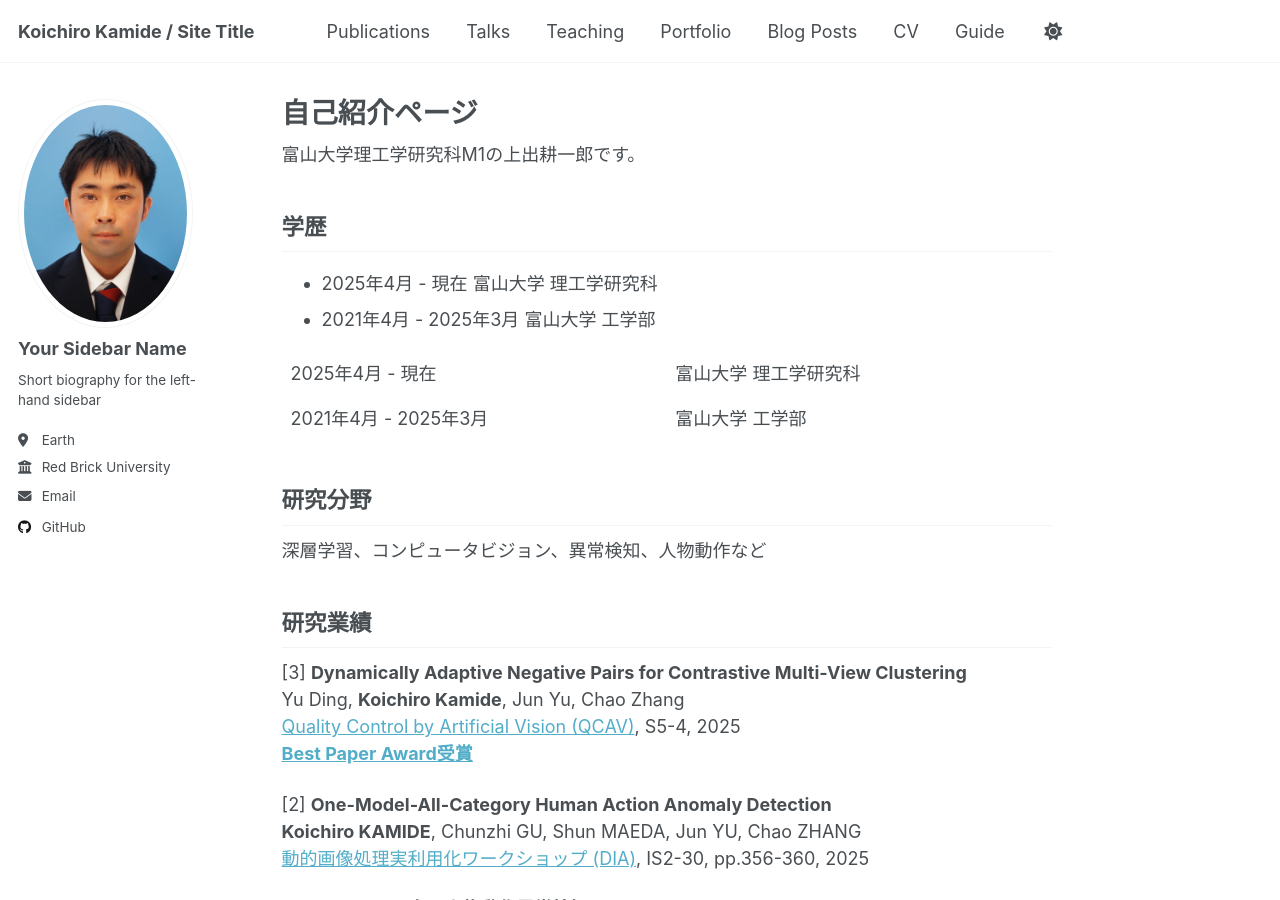
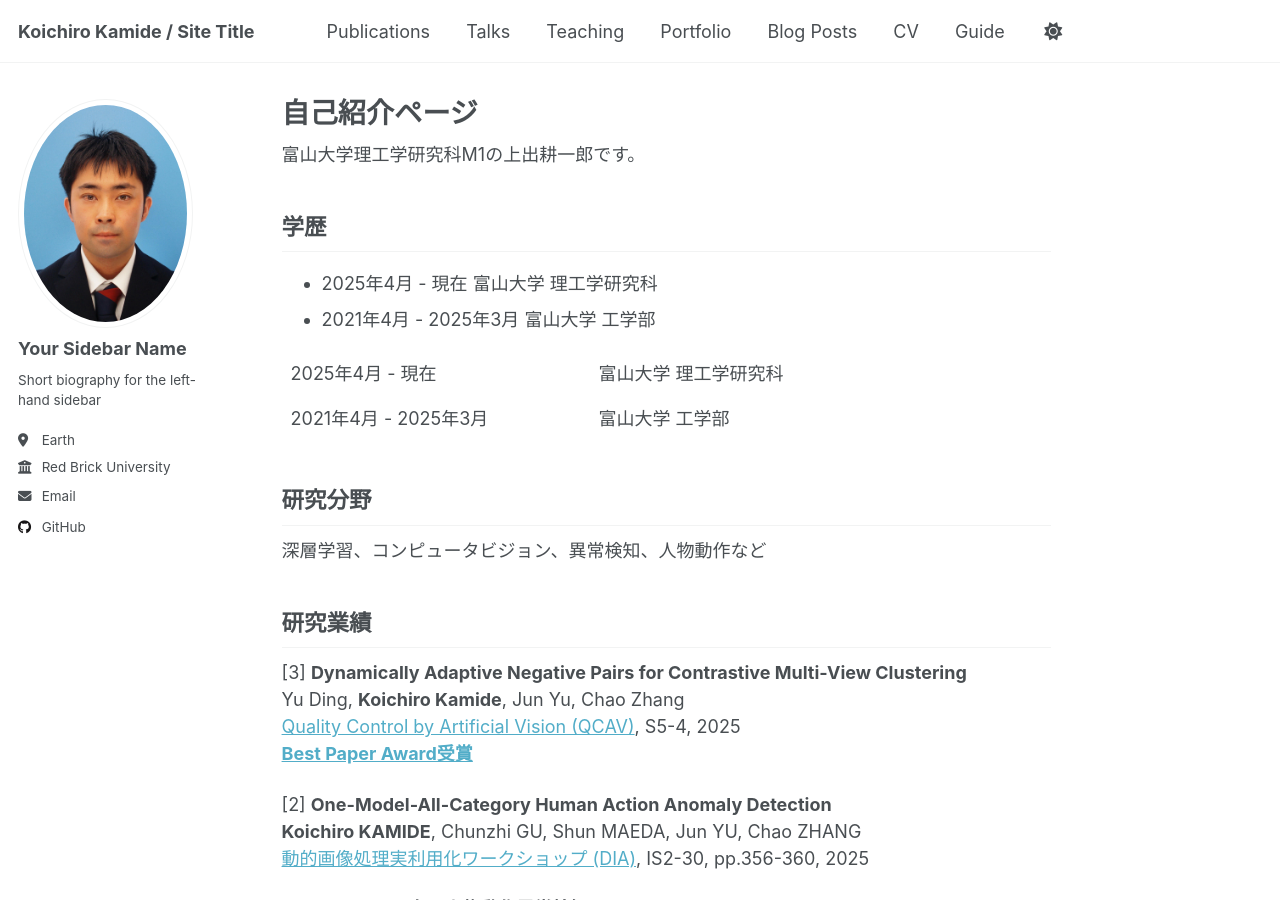
Before and after one commit to koichiro-kamide/koichiro-kamide.github.io, a Jekyll site: the page built from _pages/about.md, in a window 1280 px wide and 900 px high. Built offline with Jekyll 4.4.1, drawn with Linux system fonts in a browser that asks for light colours.

Commit message:
Update about.md

```diff
--- a/_pages/about.md
+++ b/_pages/about.md
@@ -13,12 +13,12 @@ redirect_from:
 * 2021年4月 - 2025年3月 富山大学 工学部
 <table style="width:100%; border-collapse: collapse; border: none; font-size: 18px;">
   <tr>
-    <td style="width:50%; vertical-align: top; border: none;">2025年4月 - 現在</td>
-    <td style="width:50%; vertical-align: top; border: none;">富山大学 理工学研究科</td>
+    <td style="width:40%; vertical-align: top; border: none;">2025年4月 - 現在</td>
+    <td style="width:60%; vertical-align: top; border: none;">富山大学 理工学研究科</td>
   </tr>
   <tr>
-    <td style="width:50%; vertical-align: top; border: none;">2021年4月 - 2025年3月</td>
-    <td style="width:50%; vertical-align: top; border: none;">富山大学 工学部</td>
+    <td style="width:40%; vertical-align: top; border: none;">2021年4月 - 2025年3月</td>
+    <td style="width:60%; vertical-align: top; border: none;">富山大学 工学部</td>
   </tr>
 </table>
 
```
